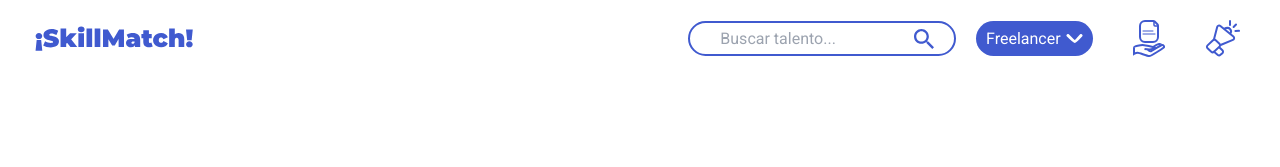
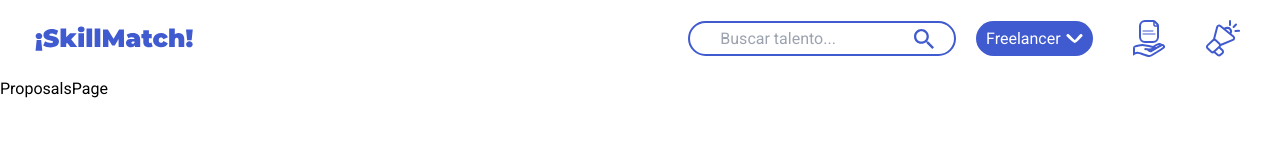
Before and after one commit to No-Country-simulation/s16-15-t-php-react, a React (Vite) app in the folder Frontend/: page /proposals in a window 1280 px wide. Before the commit this address had no page. Shown: the top 167 px of the page. Built offline with nearby package versions, Linux system fonts and the light colour scheme.

Commit message:
create ProposalsPage and add new route

```diff
--- a/Frontend/src/App.jsx
+++ b/Frontend/src/App.jsx
@@ -8,6 +8,7 @@ import FirstQuestionRegisterPage from './pages/FirstQuestionRegisterPage';
 import BrowserPage from './pages/BrowserPage';
 // Lo siguiente lo muestra como error pero lo corre correctamente
 import FreelancerProfileViewPage from './pages/FreelancerProfileViewPage';
+import ProposalsPage from './pages/ProposalsPage';
 
 function App() {
 
@@ -22,6 +23,7 @@ function App() {
           <Route path='/firstQuestionregister' element={<FirstQuestionRegisterPage />} />
           <Route path='/browser' element={<BrowserPage />} />
           <Route path='/freelancerProfileView' element={<FreelancerProfileViewPage />} />
+          <Route path='/proposals' element={<ProposalsPage />} />
         </Routes>
       </div>
     </Router>
--- /dev/null
+++ b/Frontend/src/pages/ProposalsPage.jsx
@@ -0,0 +1,9 @@
+
+
+const ProposalsPage = () => {
+  return (
+    <div>ProposalsPage</div>
+  )
+}
+
+export default ProposalsPage
```
